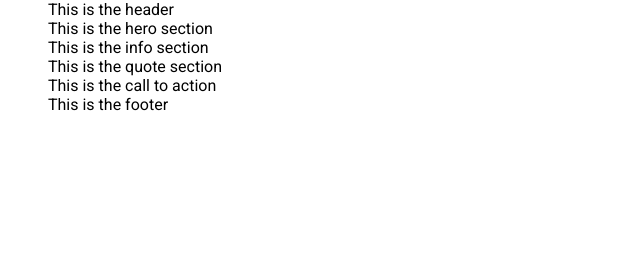
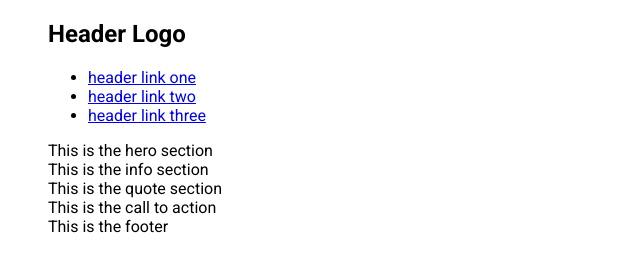
Before and after one commit to samtphillips/odin-landing-page, a plain HTML site: page index.html in a window 1280 px wide. Shown: the whole page, without its empty margins (0-640 px from the left). Drawn offline with Linux system fonts and the light colour scheme.

Commit message:
Add the html for the header

```diff
--- a/index.html
+++ b/index.html
@@ -9,7 +9,13 @@
 <body>
     <div class="content-container">
         <div class="header">
-            This is the header
+            <h2 class="logo">Header Logo</h2>
+
+            <ul class="header-links">
+                <li><a href="#">header link one</a></li>
+                <li><a href="#">header link two</a></li>
+                <li><a href="#">header link three</a></li>
+            </ul>
         </div>
 
         <div class="hero-container">
```
